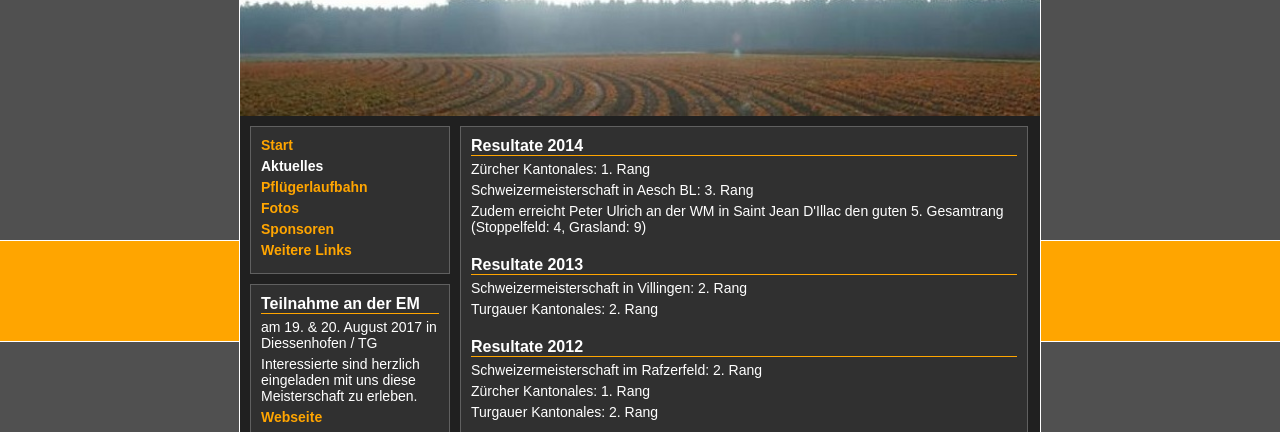
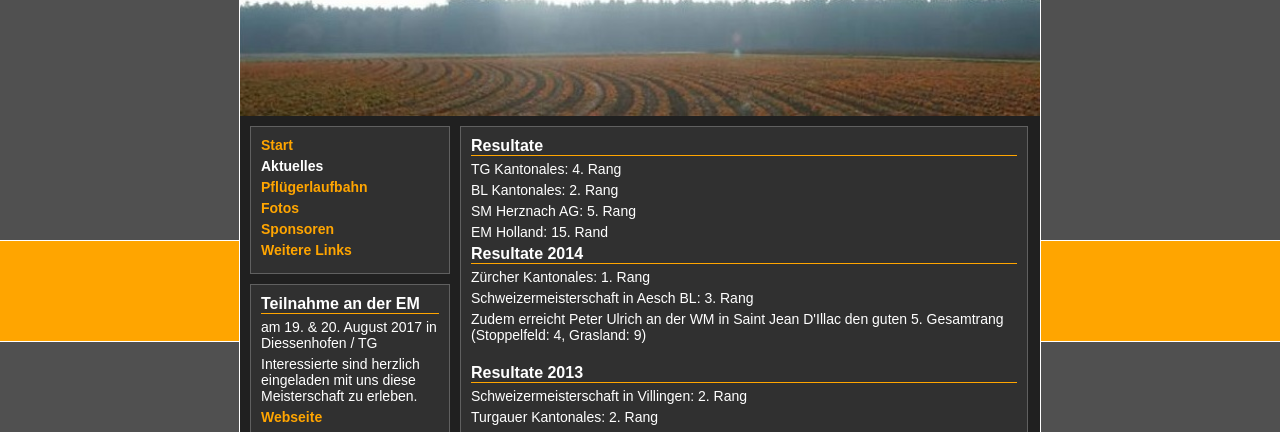
Before and after one commit to Heocro/PeterUlrich_Website, a plain HTML site: page Aktuelles.html in a window 1280 px wide. Shown: the part 60-492 px from the top of the page. Drawn offline with Linux system fonts and the light colour scheme.

Commit message:
Updated Aktuelles page.

```diff
--- a/Aktuelles.html
+++ b/Aktuelles.html
@@ -34,6 +34,12 @@
 						</div>
 					</div>
 					<div class="rightDiv">
+						<h2>Resultate</h2>
+						<div class="horizontalLine"></div>
+						<p>TG Kantonales: 4. Rang</p>
+						<p>BL Kantonales: 2. Rang</p>
+						<p>SM Herznach AG: 5. Rang</p>
+						<p>EM Holland: 15. Rand</p>
 						<h2>Resultate 2014</h2>
 						<div class="horizontalLine"></div>
 						<p>Zürcher Kantonales: 1. Rang</p>
```
